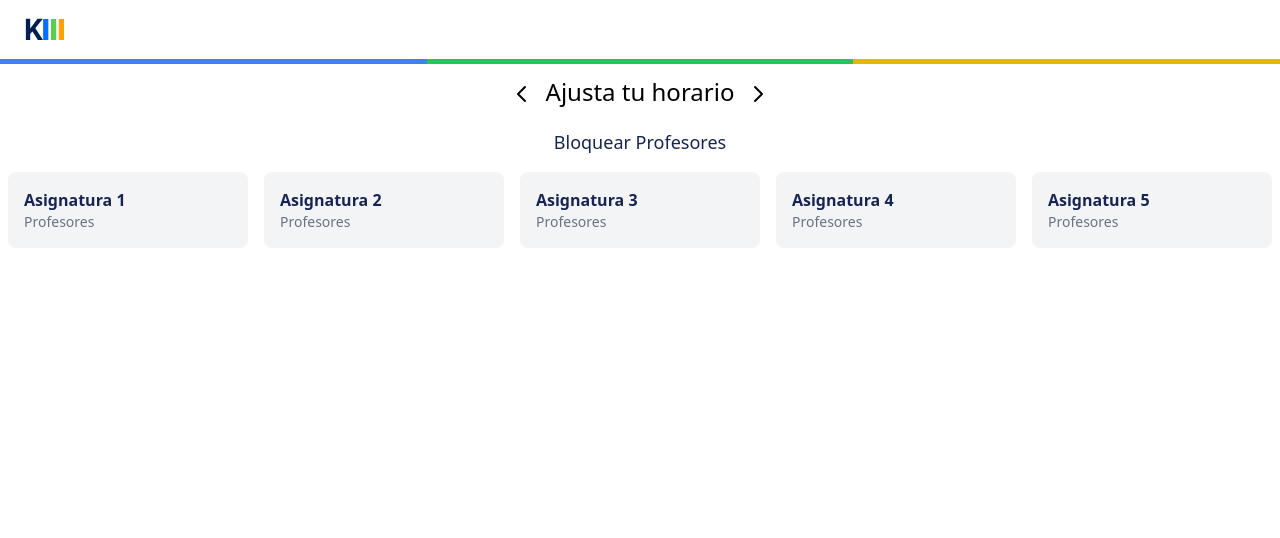
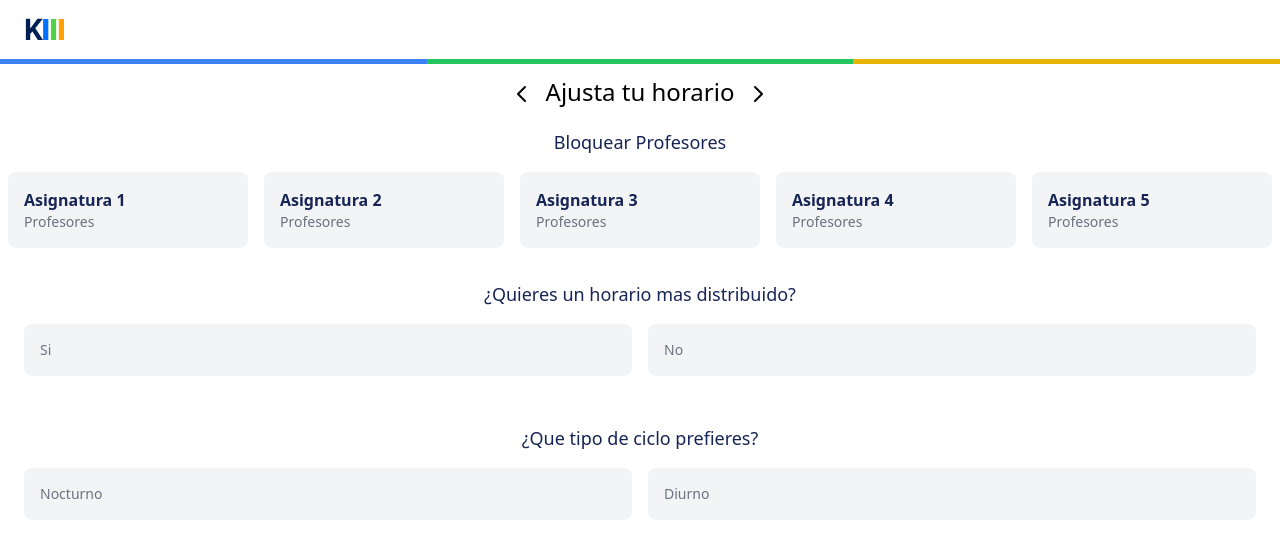
Before and after one commit to yzhuye/kronario-next, a Next.js app: page /restrictions in a window 1280 px wide. Shown: the top 538 px of the page. Built offline with nearby package versions, Linux system fonts and the light colour scheme.

Commit message:
actualizacion 11

```diff
--- a/src/app/page.tsx
+++ b/src/app/page.tsx
@@ -4,8 +4,6 @@ import Menu from "@/components/molecules/menu";
 import ColoredProgressBar from "@/components/atoms/progress_bar";
 import BadgeList from "@/components/molecules/badge_list";
 import ItemList from "@/components/organisms/item_list";
-
-
 import ArrowNav from "@/components/molecules/arrow_nav";
 
 const Page = () => {
--- a/src/app/restrictions/page.tsx
+++ b/src/app/restrictions/page.tsx
@@ -5,6 +5,7 @@ import ColoredProgressBar from "@/components/atoms/progress_bar";
 import ArrowNav from "@/components/molecules/arrow_nav";
 import ItemList from "@/components/organisms/item_list";
 import Typography from "@/components/atoms/typography";
+import Question from "@/components/molecules/question";
 
 const Page = () => {
 
@@ -14,12 +15,16 @@ const Page = () => {
       <ColoredProgressBar progress={3} />
       <ArrowNav rightUrl="/schedules" leftUrl="/subjects" centerText="Ajusta tu horario" />
       <div className="px-4 py-2">
-      <Typography type="p" color="blue">Bloquear Profesores</Typography>
+        <Typography type="p" color="blue">Bloquear Profesores</Typography>
       </div>
       <ItemList type={2} items={[{title: "Asignatura 1", subTitle: "Profesores"}, {title: "Asignatura 2", subTitle: "Profesores"},
-      {title: "Asignatura 3", subTitle: "Profesores"}, {title: "Asignatura 4", subTitle: "Profesores"},
-      {title: "Asignatura 5", subTitle: "Profesores"}
-    ]} />
+        {title: "Asignatura 3", subTitle: "Profesores"}, {title: "Asignatura 4", subTitle: "Profesores"},
+        {title: "Asignatura 5", subTitle: "Profesores"}
+        ]} />
+
+      <Question question="¿Quieres un horario mas distribuido?"  answers={["Si", "No"]} />
+
+      <Question question="¿Que tipo de ciclo prefieres?"  answers={["Nocturno", "Diurno"]} />
     </>
   );
 };
--- a/src/components/molecules/item.tsx
+++ b/src/components/molecules/item.tsx
@@ -1,5 +1,6 @@
 import React, { ReactNode } from "react";
 import Typography from "@/components/atoms/typography";
+import { type } from "os";
 
 interface ItemProps {
     title: string;
@@ -10,9 +11,9 @@ const Item: React.FC<ItemProps> = ({ title, subTitle }) => {
 
   return (
     <li className="bg-gray-100 rounded-lg p-4 flex flex-col cursor-pointer hover:bg-gray-200">
-        <Typography type="text" color="blue">{title}</Typography>
+        <Typography type="text" color="blue" >{title}</Typography>
         <Typography type="subtext" color="gray">{subTitle}</Typography>
-  </li>
+    </li>
   );
 };
 
--- /dev/null
+++ b/src/components/molecules/question.tsx
@@ -0,0 +1,27 @@
+import React from "react";
+import Typography from "@/components/atoms/typography";
+
+interface QuestionProps {
+    question: string;
+    answers: string[];
+}
+
+const Question: React.FC<QuestionProps> = ({ question, answers }) => {
+
+  return (
+    <div className="bg-white rounded-lg p-4 flex flex-col cursor-pointer hover:bg-gray-200">
+        <div className="px-4 py-2">
+            <Typography type="p" color="blue" >{question}</Typography>
+        </div>
+        <ul className="grid grid-cols-1 md:grid-cols-2 gap-4 p-2 bg-white">
+            {answers.map((answer, index) => (
+                <li key={index} className="bg-gray-100 rounded-lg p-4 flex flex-col cursor-pointer hover:bg-gray-200">
+                    <Typography type="subtext" color="gray">{answer}</Typography>
+                </li>
+            ))}
+        </ul>
+    </div>
+  );
+};
+
+export default Question;
```
